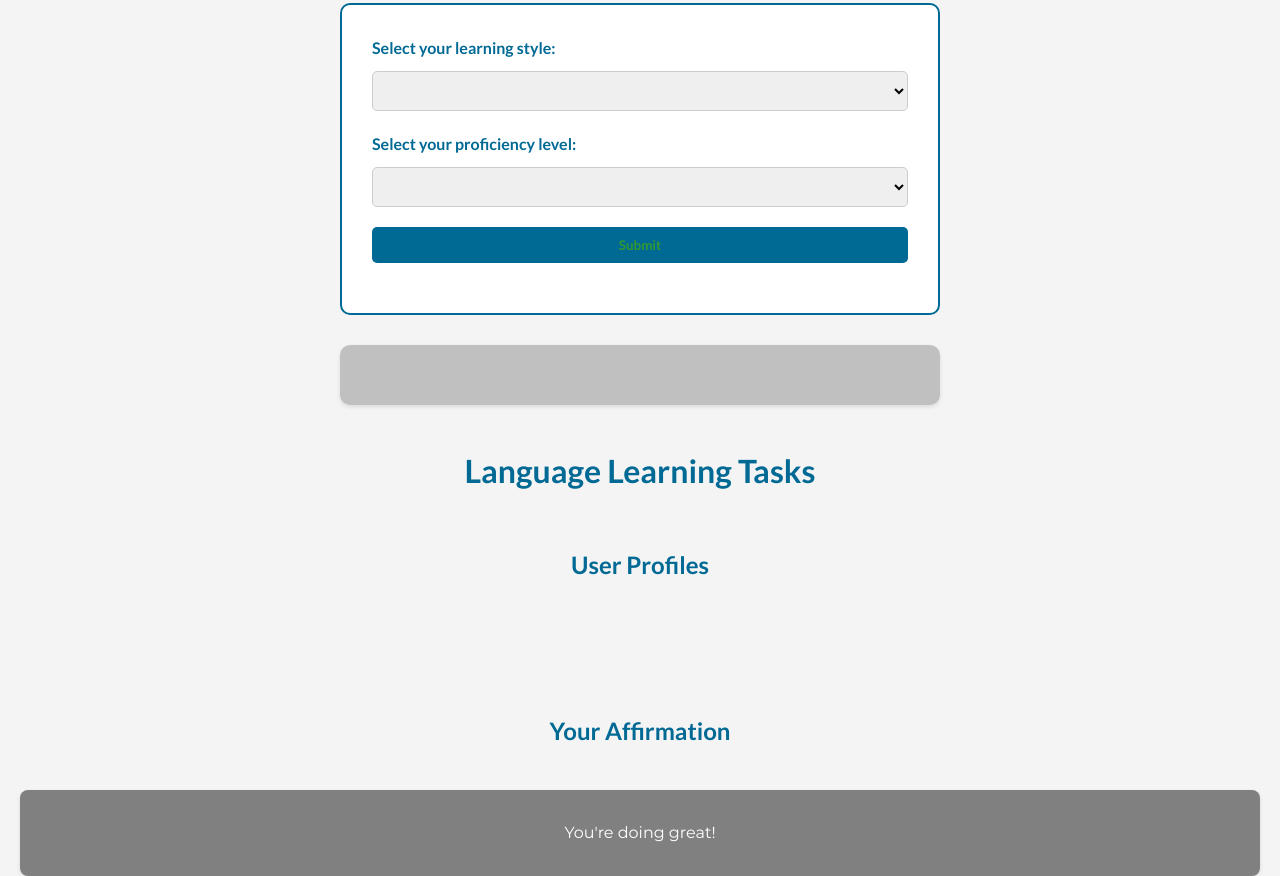
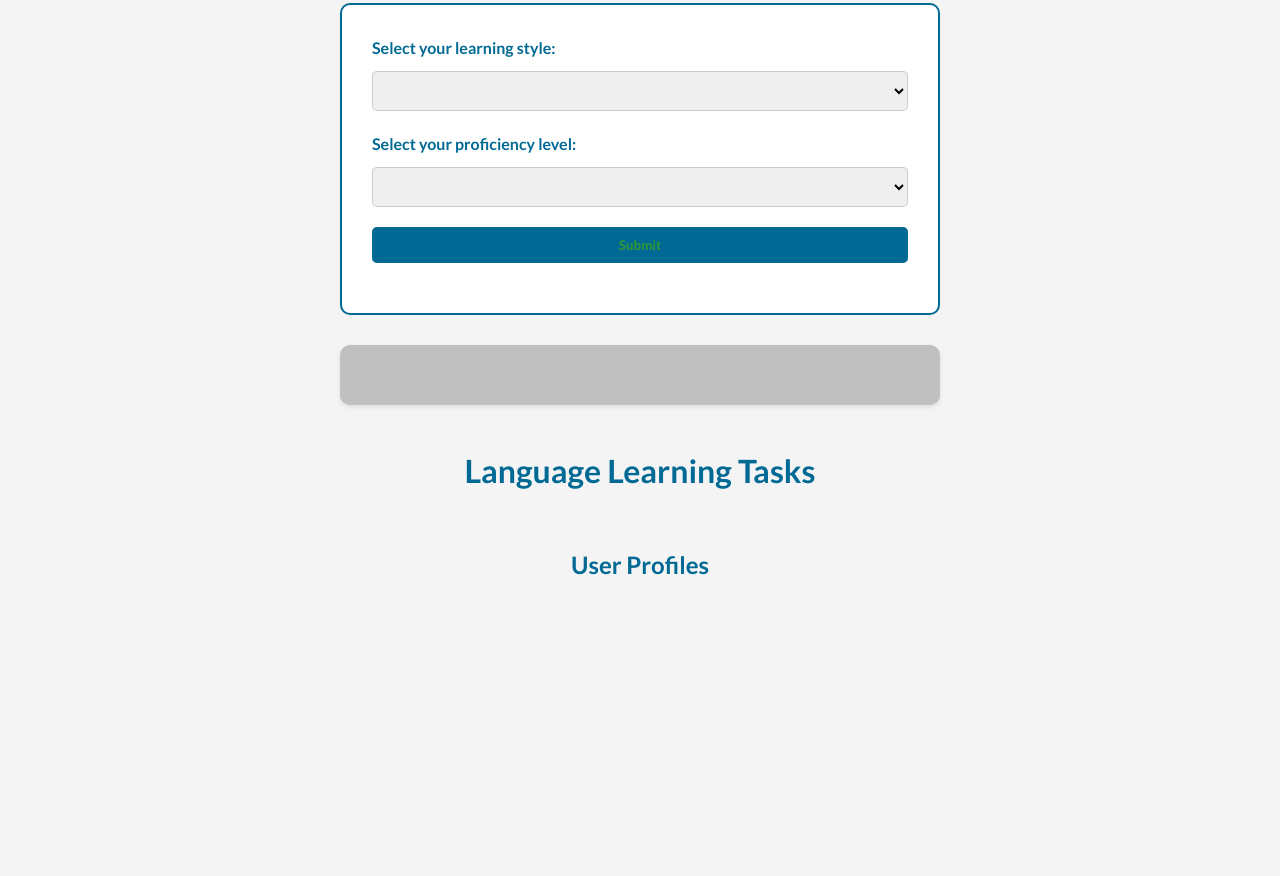
Before and after one commit to Inoussa7/882b-Eal, a plain HTML site: page index.html in a window 1280 px wide. Shown: the part 807-1683 px from the top of the page. After the commit the page ends 1479 px from the top, so only its background shows below. Drawn offline with nearby package versions, Linux system fonts and the light colour scheme; no server answers.

Commit message:
Remove affirmation section from index.html

```diff
--- a/index.html
+++ b/index.html
@@ -97,9 +97,6 @@
 
 </div>
 
-<h2>Your Affirmation</h2>
-<div id="affirmationContainer"></div>
-
 
 <!--include jquery & backstretch-->
 <script type="text/javascript" src="https://ajax.googleapis.com/ajax/libs/jquery/1.7.2/jquery.min.js"></script>
```
